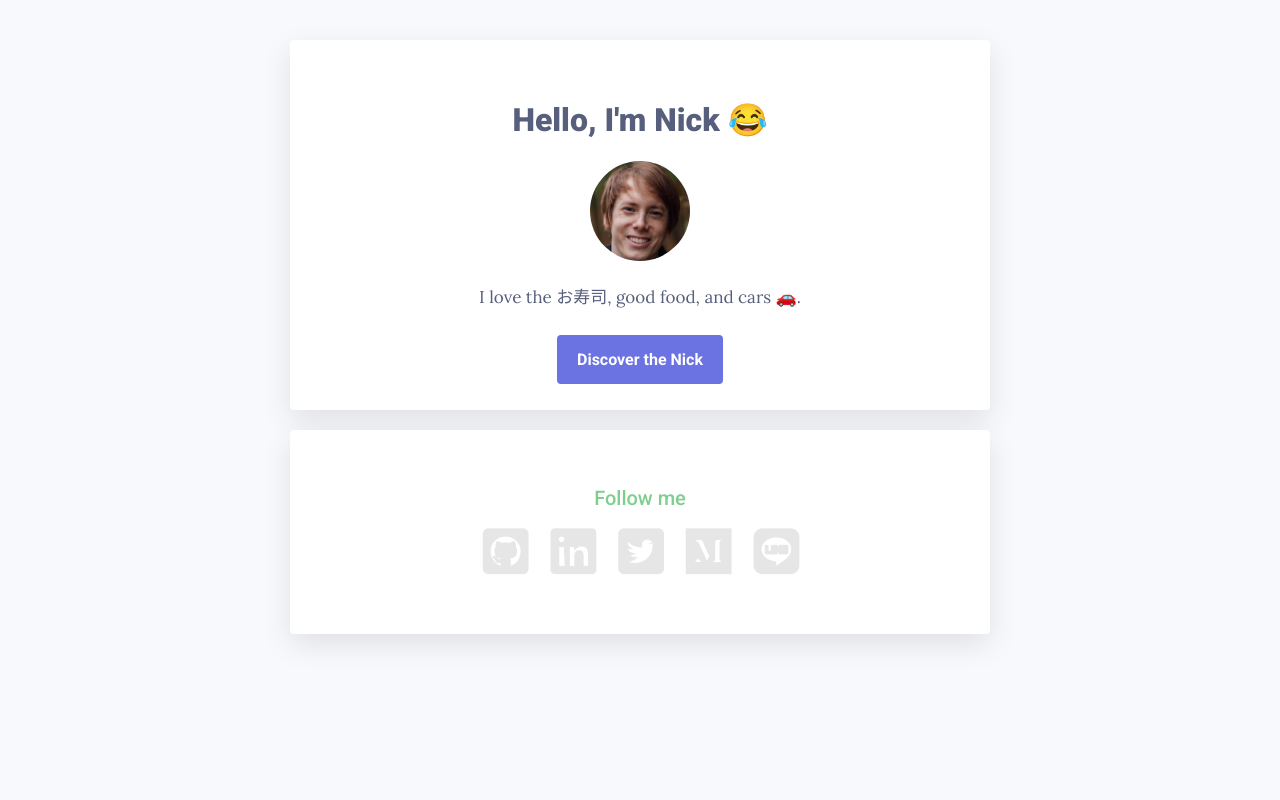
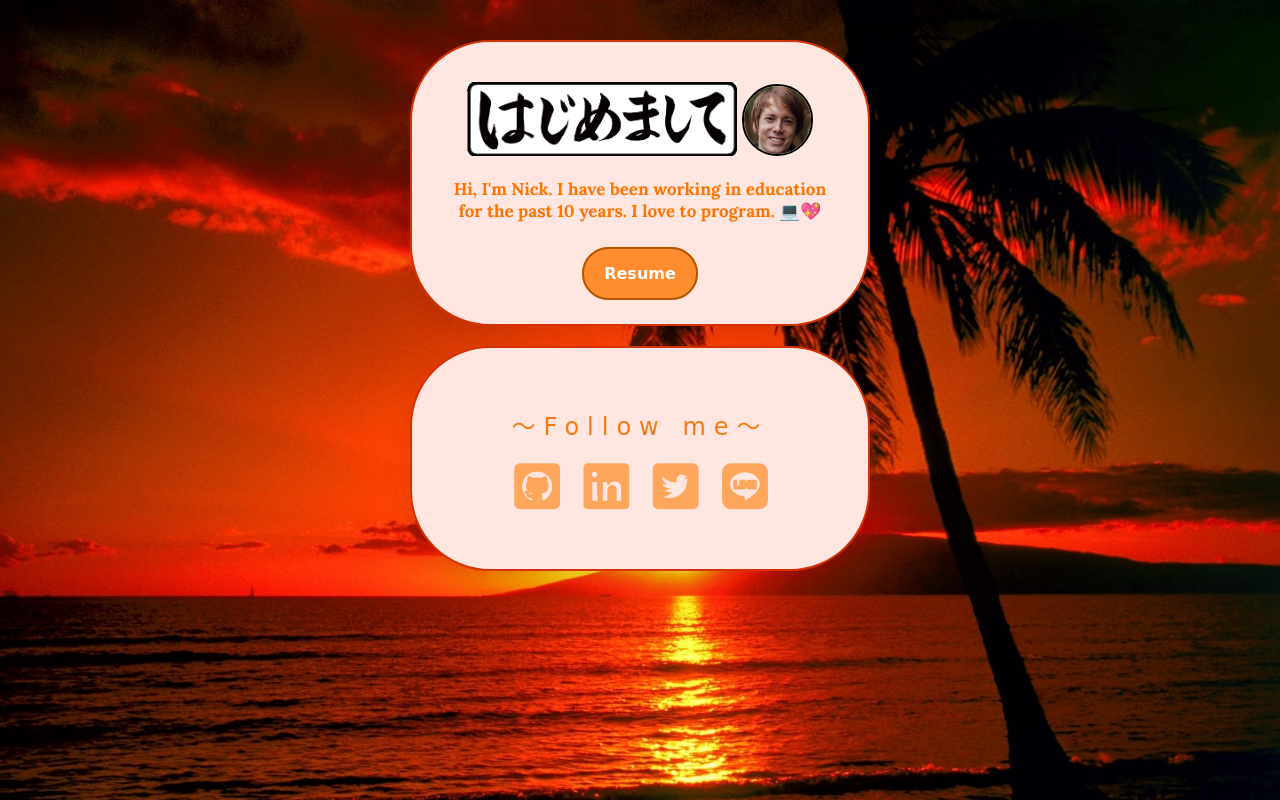
Before and after one commit to nikoandpiko/profile, a plain HTML site: page index.html in a window 1280 px wide. Drawn offline with Linux system fonts and the light colour scheme; a web font is replaced by a local one.

Commit message:
Updated profile

```diff
--- a/index.html
+++ b/index.html
@@ -5,25 +5,26 @@
     <meta name="viewport" content="width=device-width, initial-scale=1.0" />
     <link rel="stylesheet" href="style.css" />
     <link
-      href="https://fonts.googleapis.com/css?family=Lora:400,700|Roboto:300,400,500,700,900"
+      href="https://fonts.googleapis.com/css?family=Lora:400,700|Roboto:300,400,500,700,900|Sansita+Swashed:300,600,900"
       rel="stylesheet"/>
     <link
       rel="stylesheet"
       href="https://use.fontawesome.com/releases/v5.6.3/css/all.css"/>
-    <title>Document</title>
+    <title>Nicky's World</title>
   </head>
   <body>
     <div class="container">
       <div class="card-white" id="introduction">
-        <h1>Hello, I'm Nick 😂</h1>
+        <!-- <h1>はじめまして</h1> -->
+        <img src="images/hajimemashite.png" id="hajime" alt="Nice to meet you.">
         <img src="images/54879724.jpeg" class="img-circle" width="100px" alt="Nick Roma"/>
         <p>
-          I love the お寿司, good food, and cars 🚗.
+          Hi, I'm Nick. I have been working in education for the past 10 years. I love to program. 💻💖
         </p>
-        <a href="#" class="btn-blue">Discover the Nick</a>
+        <a href="#" class="btn-blue">Resume</a>
       </div>
       <div class="card-white">
-        <h2>Follow me</h2>
+        <h2>～Follow me～</h2>
         <ul class="list-inline">
           <li>
             <a href="https://github.com/nikoandpiko" target="_blank">
@@ -40,11 +41,11 @@
               <i class="fab fa-twitter-square"></i>
             </a>
           </li>
-          <li>
+          <!-- <li>
             <a href="#" target="_blank">
               <i class="fab fa-medium"></i>
             </a>
-          </li>
+          </li> -->
           <li>
             <a href="#" target="_blank">
               <i class="fab fa-line"></i>
--- a/style.css
+++ b/style.css
@@ -1,10 +1,17 @@
 /* Colors and fonts */
+html {
+  background: url(images/1604373858784.jpg) no-repeat center center fixed;
+  -webkit-background-size: cover;
+  -moz-background-size: cover;
+  -o-background-size: cover;
+  background-size: cover;
+}
+
 body {
-  background: #F7F9FC;
-  color: #575F7D;
+  color: #ff7300;
   font-family: 'Lora', serif;
   font-size: 17px;
-  font-weight: lighter;
+  font-weight: bold;
 }
 
 h1, h2 {
@@ -12,22 +19,23 @@ h1, h2 {
 }
 
 h1 {
-  color: #575F7D;
+  color: #FC2707;
   font-size: 32px;
-  font-weight: 900;
+  font-weight: 1200;
 }
 
 h2 {
-  color: #7ECE90;
-  font-size: 20px;
+  color: #f87a12;
+  font-family: 'Sansita Swashed', cursive;
+  font-size: 24px;
   font-weight: lighter;
   font-weight: 500;
+  letter-spacing: 8px;
 }
 
 a {
-  font-family: 'Roboto', sans-serif;
+  font-family: 'Sansita Swashed', cursive;
   text-decoration: none;
-  color: #6B72E1;
   font-weight: 600;
   font-size: 16px;
 }
@@ -61,25 +69,33 @@ a:hover {
   }
 }
 
+#hajime {
+  width: 72%;
+}
+
 .card-white {
-  background-color: white;
+  background-color: rgb(255, 230, 224);
   padding: 40px;
   box-shadow: 0px 10px 30px rgba(0,0,0,0.1);
-  border-radius: 4px;
-  margin: 20px 0px;
+  border-radius: 80px;
+  margin: 20px 120px;
   text-align: center;
+  border: 2px solid #D43201;
 }
 .img-circle {
   border-radius: 50%;
+  width: 18%;
+  border: 2px black solid;
 }
 .btn-blue {
-  background-color: #6B72E1;
+  background-color: #ff8c2d;
   color: white;
   padding: 15px 20px;
-  border-radius: 4px;
+  border-radius: 32px;
+  border: 2px solid rgb(180, 87, 1);
 }
 .btn-blue:hover {
-  background-color: black;
+  background-color: rgb(255, 94, 0);
   color: white;
 }
 .list-inline {
@@ -93,13 +109,39 @@ a:hover {
 }
 .list-inline i {
   font-size: 50px;
-  color: rgb(230, 230, 230);
+  color: rgb(255, 166, 93);
+  transition: transform 0.3s ease-out;
 }
 .list-inline i:hover {
-  color: black;
+  color: #f87a12;
 }
 
 /* Design adjustments using id (1% design remaining) */
 #introduction p {
   margin-bottom: 40px;
 }
+
+.fa-github-square:hover {
+  transform: scale(1.5);
+  transition: transform 0.3s;
+}
+.fa-github-square:hover {
+  transform: scale(1.5);
+  transition: transform 0.3s;
+}
+.fa-linkedin:hover {
+  transform: scale(1.5);
+  transition: transform 0.3s;
+}
+.fa-twitter-square:hover {
+  transform: scale(1.5);
+  transition: transform 0.3s;
+}
+/* .fa-medium:hover {
+  transform: scale(1.5);
+  transition: transform 0.3s;
+} */
+.fa-line:hover {
+  transform: scale(1.5);
+  transition: transform 0.3s;
+}
```
Also changed, not shown: images/1604373858784.jpg (added), images/hajimemashite.png (added), 1 other file.
